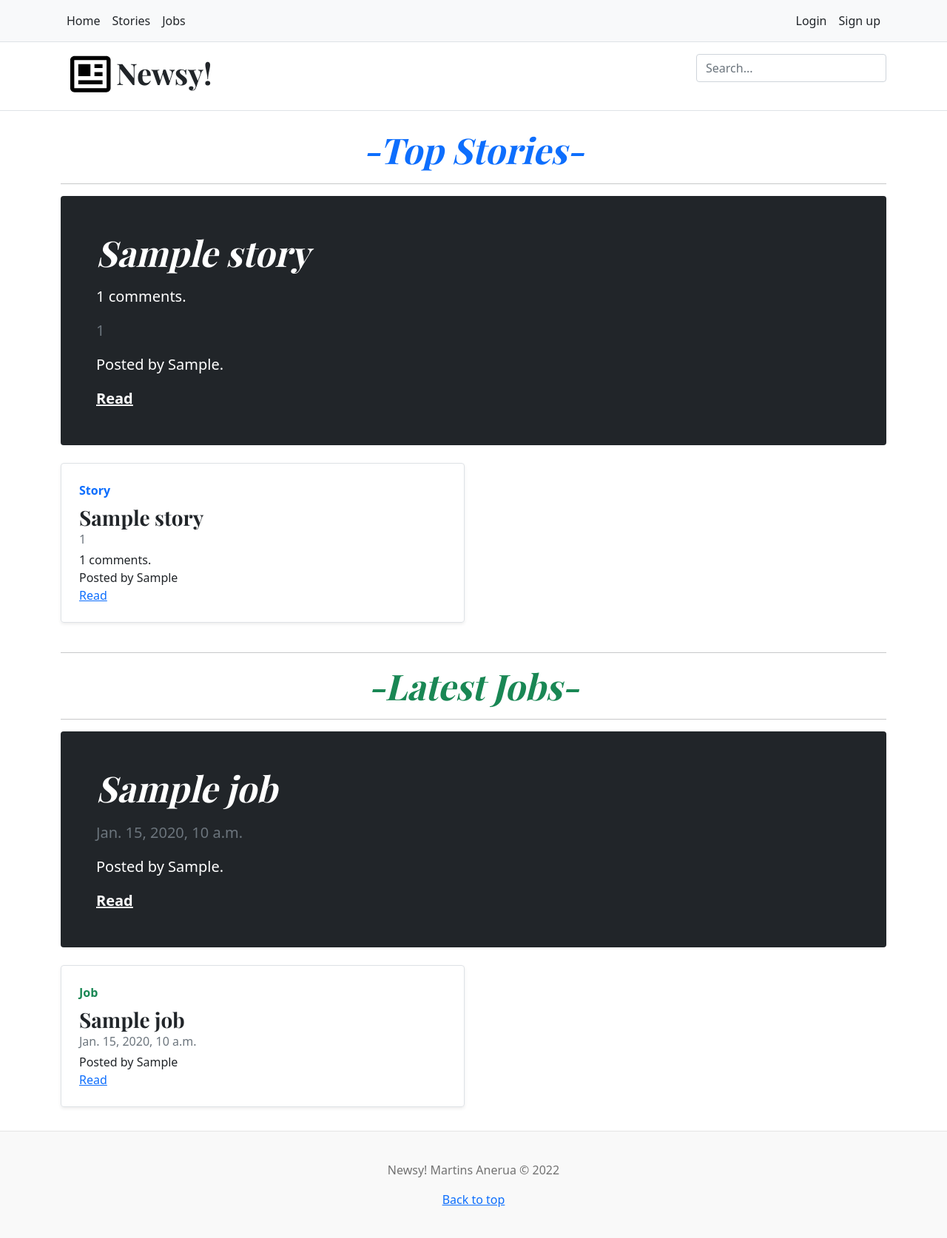
After one commit to anerua/Newsy, a Django app: template newsyapp/templates/newsyapp/home.html in a window 1280 px wide. The commit adds this page. Shown: the whole page at 74% size. Run offline with Django 3.2, Linux system fonts and the light colour scheme; tables that the repository leaves empty hold one stand-in row (values such as "Sample post"); the template is opened without the code that fills it: values that come from a table or form of the project are taken from there, most other values are stand-ins (such as "Sample title", 1, 10 or a date in 2020); data that the repository does not hold is empty; parts of the project's set-up code (start-up, migrations or seed data) failed here and were passed over.

Commit message:
comments, UI, JS

```diff
--- /dev/null
+++ b/newsyapp/static/newsyapp/css/newsy.css
@@ -0,0 +1,43 @@
+h1, h2, h3, h4, h5, h6 {
+    font-family: "Playfair Display", Georgia, "Times New Roman", serif/*rtl:Amiri, Georgia, "Times New Roman", serif*/;
+}
+
+  .display-4 {
+    font-size: 2.5rem;
+  }
+  @media (min-width: 768px) {
+    .display-4 {
+      font-size: 3rem;
+    }
+  }
+
+
+/*
+ * Blog posts
+ */
+.blog-post {
+    margin-bottom: 4rem;
+}
+.blog-post-title {
+    margin-bottom: .25rem;
+    font-size: 2.5rem;
+}
+.blog-post-meta {
+    margin-bottom: 1.25rem;
+    color: #727272;
+}
+
+
+/*
+ * Footer
+ */
+ .blog-footer {
+  padding: 2.5rem 0;
+  color: #727272;
+  text-align: center;
+  background-color: #f9f9f9;
+  border-top: .05rem solid #e5e5e5;
+}
+.blog-footer p:last-child {
+  margin-bottom: 0;
+}
--- /dev/null
+++ b/newsyapp/templates/newsyapp/home.html
@@ -0,0 +1,85 @@
+{% extends "newsyapp/layout.html" %}
+{% load static %}
+
+{% block title %}
+    Newsy! Top Stories
+{% endblock %}
+
+{% block body %}
+
+    <h1 class="display-4 fst-italic text-primary text-center">-Top Stories-</h1>
+    <hr>
+
+    <div class="p-4 p-md-5 mb-4 text-white rounded bg-dark">
+        <div class="col-md-6 px-0">
+            <h1 class="display-4 fst-italic">{{ top_story.title }}</h1>
+            {% if top_story.descendants %}
+                <p class="lead my-3">{{ top_story.descendants }} comments.</p>
+            {% else %}
+                <p class="lead my-3">0 comments.</p>
+            {% endif %}
+            <p class="lead my-3 text-muted">{{ top_story.time }}</p>
+            <p class="lead my-3">Posted by {{ top_story.by }}.</p>
+            <p class="lead mb-0"><a href="{% url 'story_detail' top_story.id %}" class="text-white fw-bold">Read</a></p>
+        </div>
+    </div>
+
+    <div class="row mb-2">
+        {% for story in top_stories %}
+            <div class="col-md-6">
+                <div class="row g-0 border rounded overflow-hidden flex-md-row mb-4 shadow-sm h-md-250 position-relative">
+                    <div class="col p-4 d-flex flex-column position-static">
+                        <strong class="d-inline-block mb-2 text-primary">Story</strong>
+                        <h3 class="mb-0">{{ story.title }}</h3>
+                        <div class="mb-1 text-muted">{{ story.time }}</div>
+                        <p class="card-text mb-auto">
+                            {% if story.descendants %}
+                                {{ story.descendants }} comments.
+                            {% else %}
+                                0 comments.
+                            {% endif %}
+                        </p>
+                        <p class="card-text mb-auto">Posted by {{ story.by }}</p>
+                        <a href="{% url 'story_detail' story.id %}" class="stretched-link">Read</a>
+                    </div>
+                </div>
+            </div>
+        {% empty %}
+            <p>No top stories to display.</p>
+        {% endfor %}
+
+    </div>
+
+    <hr>
+    <h1 class="display-4 fst-italic text-success text-center">-Latest Jobs-</h1>
+    <hr>
+
+    <div class="p-4 p-md-5 mb-4 text-white rounded bg-dark">
+        <div class="col-md-6 px-0">
+            <h1 class="display-4 fst-italic">{{ top_job.title }}</h1>
+            <p class="lead my-3 text-muted">{{ top_job.time }}</p>
+            <p class="lead my-3">Posted by {{ top_job.by }}.</p>
+            <p class="lead mb-0"><a href="{% url 'job_detail' top_job.id %}" class="text-white fw-bold">Read</a></p>
+        </div>
+    </div>
+
+    <div class="row mb-2">
+        {% for job in top_jobs %}
+            <div class="col-md-6">
+                <div class="row g-0 border rounded overflow-hidden flex-md-row mb-4 shadow-sm h-md-250 position-relative">
+                    <div class="col p-4 d-flex flex-column position-static">
+                        <strong class="d-inline-block mb-2 text-success">Job</strong>
+                        <h3 class="mb-0">{{ job.title }}</h3>
+                        <div class="mb-1 text-muted">{{ job.time }}</div>
+                        <p class="card-text mb-auto">Posted by {{ job.by }}</p>
+                        <a href="{% url 'job_detail' job.id %}" class="stretched-link">Read</a>
+                    </div>
+                </div>
+            </div>
+        {% empty %}
+            <p>No top jobs to display.</p>
+        {% endfor %}
+
+    </div>
+
+{% endblock %}
--- a/newsyapp/templates/newsyapp/layout.html
+++ b/newsyapp/templates/newsyapp/layout.html
@@ -4,7 +4,13 @@
 
     <head>
         <meta charset="UTF-8">
+        <meta name="viewport" content="width=device-width, initial-scale=1">
+
         <link href="https://cdn.jsdelivr.net/npm/bootstrap@5.0.2/dist/css/bootstrap.min.css" rel="stylesheet" integrity="sha384-EVSTQN3/azprG1Anm3QDgpJLIm9Nao0Yz1ztcQTwFspd3yD65VohhpuuCOmLASjC" crossorigin="anonymous">
+        <link href="https://fonts.googleapis.com/css?family=Playfair&#43;Display:700,900&amp;display=swap" rel="stylesheet">
+        <link href="{% static 'newsyapp/css/newsy.css' %}" rel="stylesheet">
+
+
         <title>{% block title %}Newsy!{% endblock %}</title>
     </head>
 
@@ -12,11 +18,9 @@
         <nav class="py-2 bg-light border-bottom">
             <div class="container d-flex flex-wrap">
                 <ul class="nav me-auto">
-                <li class="nav-item"><a href="#" class="nav-link link-dark px-2 active" aria-current="page">Home</a></li>
-                <li class="nav-item"><a href="#" class="nav-link link-dark px-2">Features</a></li>
-                <li class="nav-item"><a href="#" class="nav-link link-dark px-2">Pricing</a></li>
-                <li class="nav-item"><a href="#" class="nav-link link-dark px-2">FAQs</a></li>
-                <li class="nav-item"><a href="#" class="nav-link link-dark px-2">About</a></li>
+                    <li class="nav-item"><a href="{% url 'home' %}" class="nav-link link-dark px-2 active" aria-current="page">Home</a></li>
+                    <li class="nav-item"><a href="{% url 'get_stories' %}" class="nav-link link-dark px-2">Stories</a></li>
+                    <li class="nav-item"><a href="{% url 'get_jobs' %}" class="nav-link link-dark px-2">Jobs</a></li>
                 </ul>
                 <ul class="nav">
                     <li class="nav-item"><a href="#" class="nav-link link-dark px-2">Login</a></li>
@@ -27,8 +31,8 @@
         <header class="py-3 mb-4 border-bottom">
             <div class="container d-flex flex-wrap justify-content-center">
                 <a href="/" class="d-flex align-items-center mb-3 mb-lg-0 me-lg-auto text-dark text-decoration-none">
-                <svg class="bi me-2" width="40" height="32"><use xlink:href="#bootstrap"/></svg>
-                <span class="fs-4">{% block heading %}{% endblock %}</span>
+                    <svg xmlns="http://www.w3.org/2000/svg" width="75" height="60" viewBox="0 2 22 22" style="fill: rgba(0, 0, 0, 1);transform: ;msFilter:;"><path d="M19.875 3H4.125C2.953 3 2 3.897 2 5v14c0 1.103.953 2 2.125 2h15.75C21.047 21 22 20.103 22 19V5c0-1.103-.953-2-2.125-2zm0 16H4.125c-.057 0-.096-.016-.113-.016-.007 0-.011.002-.012.008L3.988 5.046c.007-.01.052-.046.137-.046h15.75c.079.001.122.028.125.008l.012 13.946c-.007.01-.052.046-.137.046z"></path><path d="M6 7h6v6H6zm7 8H6v2h12v-2h-4zm1-4h4v2h-4zm0-4h4v2h-4z"></path></svg>
+                    <span class="fs-4"><h1>Newsy!</h1></span>
                 </a>
                 <form class="col-12 col-lg-auto mb-3 mb-lg-0">
                     <input type="search" class="form-control" placeholder="Search..." aria-label="Search">
@@ -36,7 +40,20 @@
             </div>
         </header>
 
+        <div class="container py-0">
+
             {% block body %}
             {% endblock %}
+
+        </div>
+
+        <footer class="blog-footer">
+            <p>Newsy! Martins Anerua &copy; 2022</p>
+            <p>
+                <a href="#">Back to top</a>
+            </p>
+        </footer>
+
+        <script src="https://cdn.jsdelivr.net/npm/bootstrap@5.0.2/dist/js/bootstrap.bundle.min.js" integrity="sha384-MrcW6ZMFYlzcLA8Nl+NtUVF0sA7MsXsP1UyJoMp4YLEuNSfAP+JcXn/tWtIaxVXM" crossorigin="anonymous"></script>
     </body>
 </html>
--- a/newsyapp/urls.py
+++ b/newsyapp/urls.py
@@ -2,11 +2,9 @@ from django.urls import path
 from newsyapp import views
 
 urlpatterns = [
-    path("", views.get_stories, name="get_stories"),
+    path("", views.home, name="home"),
+    path("stories/", views.get_stories, name="get_stories"),
     path("jobs/", views.get_jobs, name="get_jobs"),
     path("story_detail/<int:item_id>", views.get_story, name="story_detail"),
     path("job_detail/<int:item_id>", views.get_job, name="job_detail"),
-    # path("sync_stories/", views.sync_stories, name="sync_stories"),
-    # path("sync_jobs/", views.sync_jobs, name="sync_jobs"),
-    # path("update/", views.update_stories, name="update_stories"),
 ]
```
Also changed, not shown: newsyapp/models.py (+0 -10 lines), newsyapp/static/newsyapp/js/newsy.js (added, +39 -0 lines), newsyapp/templates/newsyapp/index.html (deleted, +0 -31 lines), newsyapp/templates/newsyapp/item_detail.html (+14 -4 lines), newsyapp/templates/newsyapp/jobs.html (+18 -20 lines), newsyapp/templates/newsyapp/stories.html (added, +37 -0 lines), newsyapp/views.py (+21 -3 lines), newsyapp/static/newsyapp/img/logo.svg (added). Lines whose indentation alone changed are shown as unchanged.
